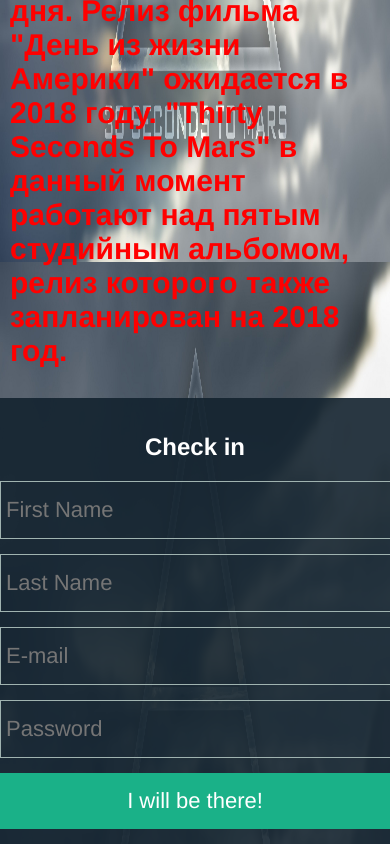
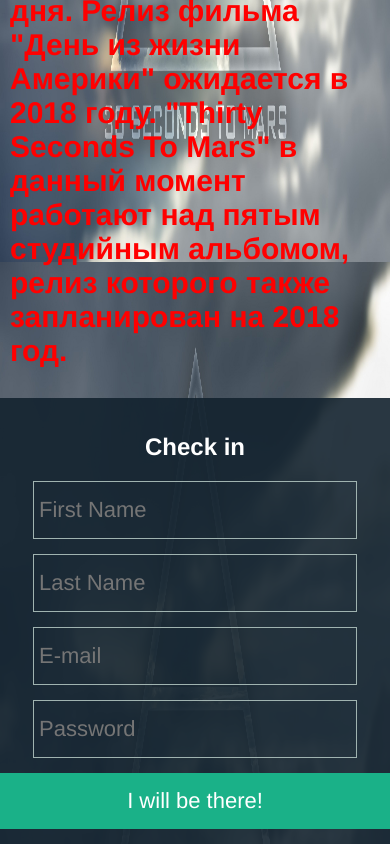
Before and after one commit to Tyldo/mars-event, a Vue app: page / in a window 390 px wide. Shown: the part 2270-3114 px from the top of the page. Built offline with nearby package versions, Linux system fonts and the light colour scheme.

Commit message:
form changes

```diff
--- a/src/components/register.vue
+++ b/src/components/register.vue
@@ -73,5 +73,10 @@
           box-sizing: border-box;
 
         }
+        input {
+          width: 80%;
+          margin: 15px auto;
+
+        }
       }
 </style>
```
Also changed, not shown: 10 other files (tests, documents, lock files or other folders).
